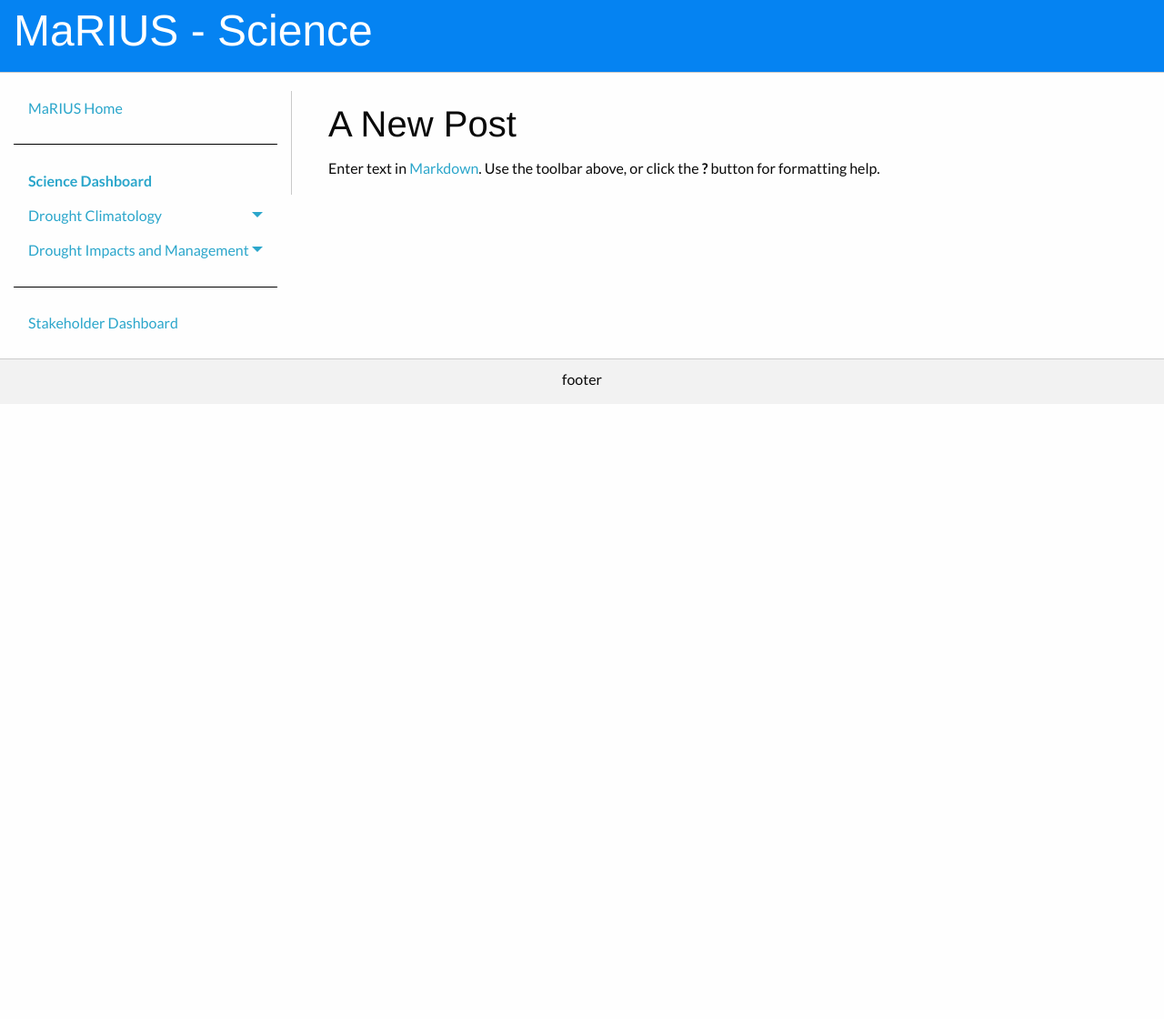
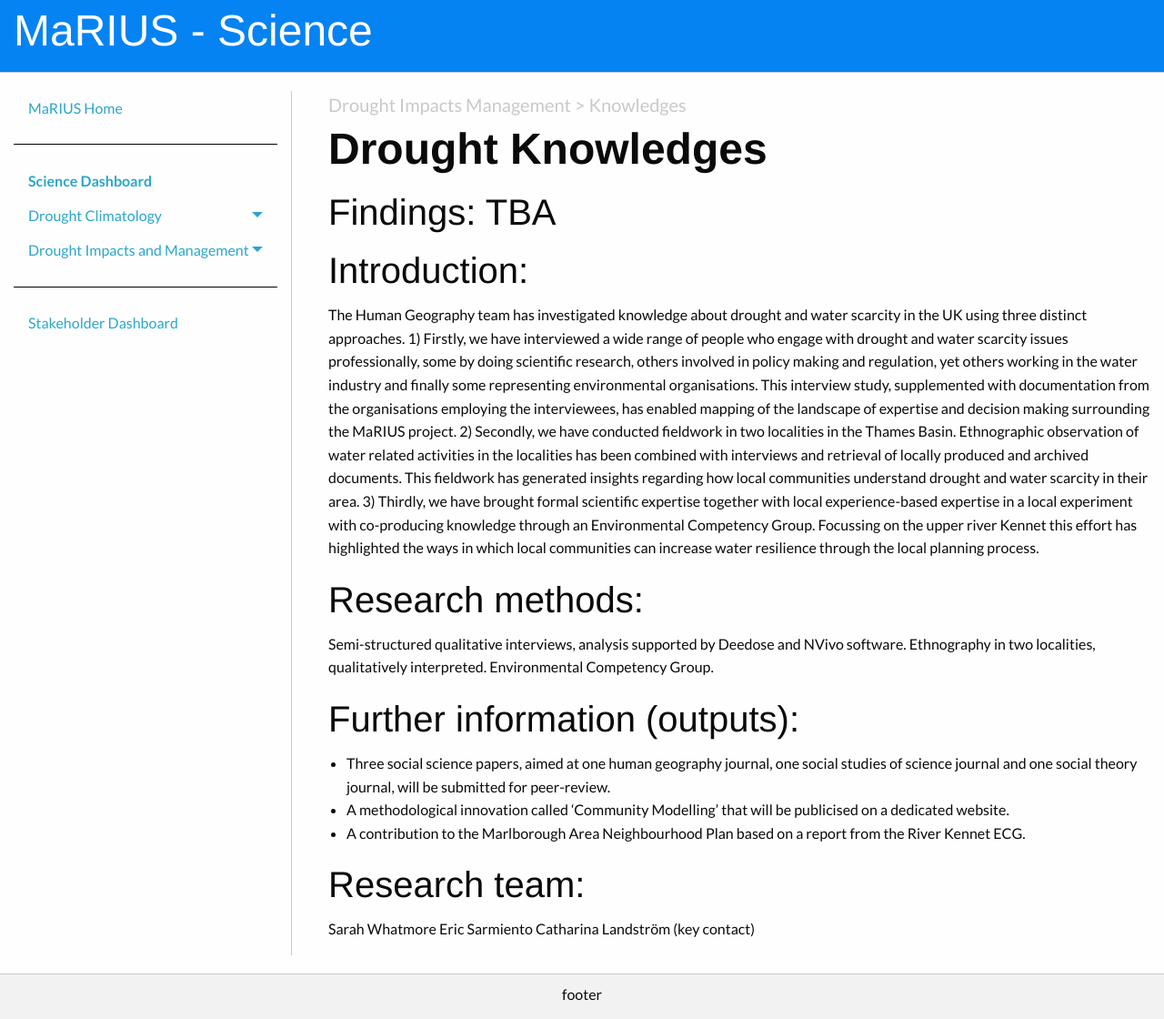
Before and after one commit to VictoriaJJ/mariusdroughtproject.org, a Jekyll site: the page built from _pages/dashboard/science/drought_impacts_management/knowledges.md, in a window 1280 px wide. Shown: the whole page at 91% size. Built offline with Jekyll 4.4.1, drawn with Linux system fonts in a browser that asks for light colours; before the commit the page ends 900 px from its top, so only the background shows below that.

Commit message:
Updated knowledges.md

```diff
--- a/_pages/dashboard/science/drought_impacts_management/knowledges.md
+++ b/_pages/dashboard/science/drought_impacts_management/knowledges.md
@@ -2,7 +2,29 @@
 layout: science
 published: true
 permalink: dashboard/science/drought_impacts_mgmt/knowledges
+subsection: Drought Impacts Management > Knowledges
+_title: Drought Knowledges
 ---
-## A New Post
 
-Enter text in [Markdown](http://daringfireball.net/projects/markdown/). Use the toolbar above, or click the **?** button for formatting help.
+## Findings:  TBA
+
+## Introduction:
+The Human Geography team has investigated knowledge about drought and water scarcity in the UK using three distinct approaches.
+1)	Firstly, we have interviewed a wide range of people who engage with drought and water scarcity issues professionally, some by doing scientific research, others involved in policy making and regulation, yet others working in the water industry and finally some representing environmental organisations. This interview study, supplemented with documentation from the organisations employing the interviewees, has enabled mapping of the landscape of expertise and decision making surrounding the MaRIUS project.
+2)	Secondly, we have conducted fieldwork in two localities in the Thames Basin. Ethnographic observation of water related activities in the localities has been combined with interviews and retrieval of locally produced and archived documents. This fieldwork has generated insights regarding how local communities understand drought and water scarcity in their area.
+3)	Thirdly, we have brought formal scientific expertise together with local experience-based expertise in a local experiment with co-producing knowledge through an Environmental Competency Group. Focussing on the upper river Kennet this effort has highlighted the ways in which local communities can increase water resilience through the local planning process.
+
+## Research methods:
+Semi-structured qualitative interviews, analysis supported by Deedose and NVivo software.
+Ethnography in two localities, qualitatively interpreted.
+Environmental Competency Group.
+
+## Further information (outputs):
+* Three social science papers, aimed at one human geography journal, one social studies of science journal and one social theory journal, will be submitted for peer-review.
+* A methodological innovation called ‘Community Modelling’ that will be publicised on a dedicated website.
+* A contribution to the Marlborough Area Neighbourhood Plan based on a report from the River Kennet ECG.
+
+## Research team:
+Sarah Whatmore
+Eric Sarmiento
+Catharina Landström (key contact)
```
